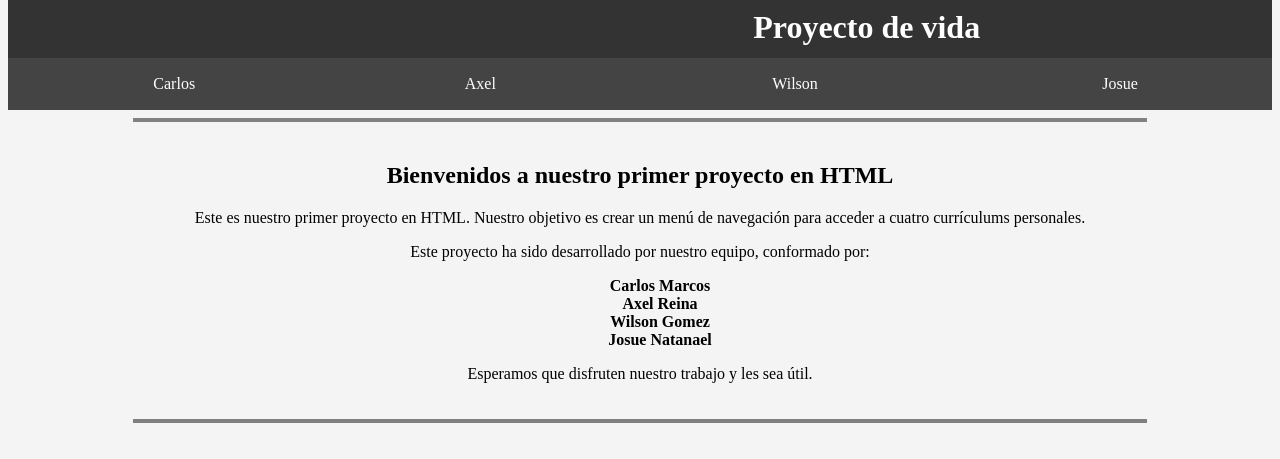
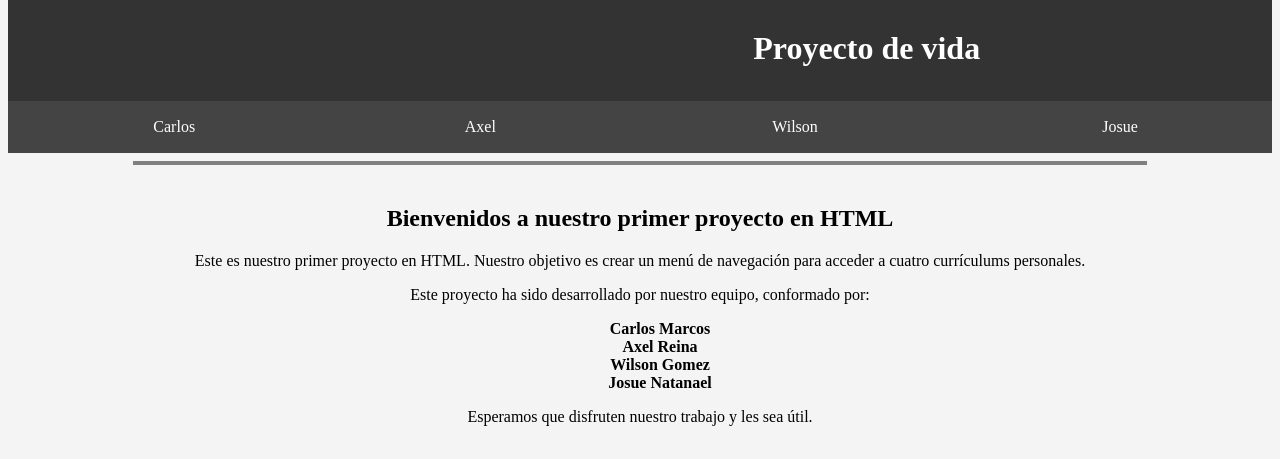
Before and after one commit to Eduardroid2/examen2025, a plain HTML site: page index.html in a window 1280 px wide. Shown: the part 317-776 px from the top of the page. Drawn offline with Linux system fonts and the light colour scheme.

Commit message:
Update index.html

```diff
--- a/index.html
+++ b/index.html
@@ -20,7 +20,7 @@
                 </tr>
                 <tr>
                     <td align="right">
-                        <h1 style="color: white; margin: 0;">Proyecto de vida</h1>
+                        <h1 style="color: white; margin: 50;">Proyecto de vida</h1>
             </td>
         </tr>
     </table>
```
